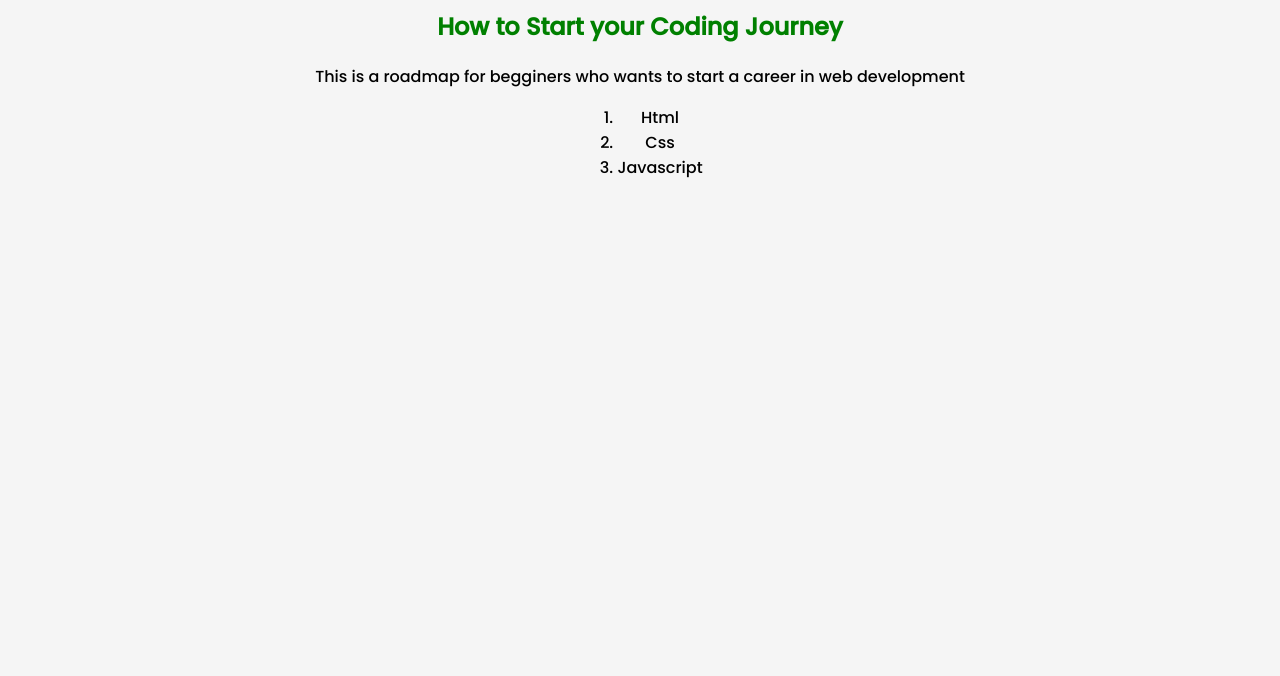
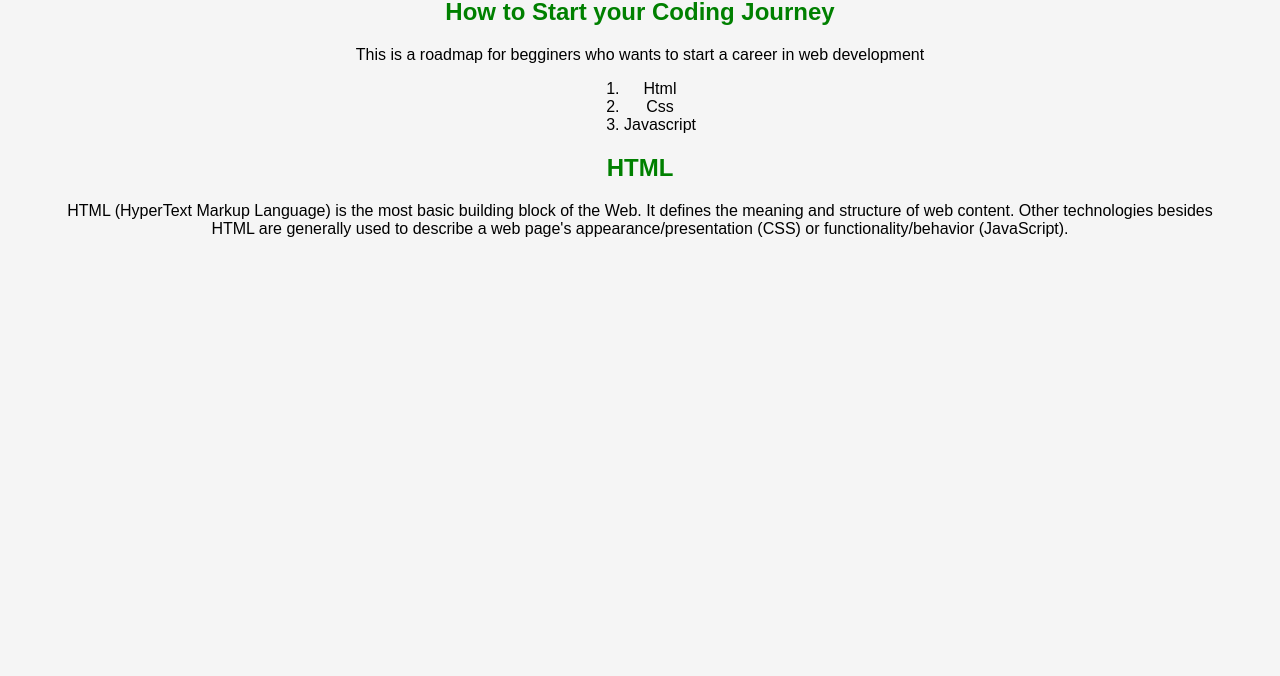
Before and after one commit to dmg85/Web-Blog, a plain HTML site: page index.html in a window 1280 px wide. Shown: the part 124-800 px from the top of the page. Drawn offline with Linux system fonts and the light colour scheme.

Commit message:
Html paragraph added

```diff
--- a/css/style.css
+++ b/css/style.css
@@ -1,7 +1,7 @@
 body {
     color: green;
     text-align: center;
-    font-family: 'Poppins', sans-serif;
+    font-family: 'Latto', sans-serif;
     background-color: whitesmoke;
     margin: 5%;
     padding: 0;
--- a/index.html
+++ b/index.html
@@ -22,6 +22,13 @@
                 <li>Javascript</li>
             </ol>
         </div>
+        <div id="html">
+            <h2>HTML</h2>
+            <p>HTML (HyperText Markup Language) is the most basic building block of the
+                Web. It defines the meaning and structure of web content. Other technologies
+                besides HTML are generally used to describe a web page's appearance/presentation
+                (CSS) or functionality/behavior (JavaScript).</p>
+        </div>
     </div>
 </body>
 </html>
```
